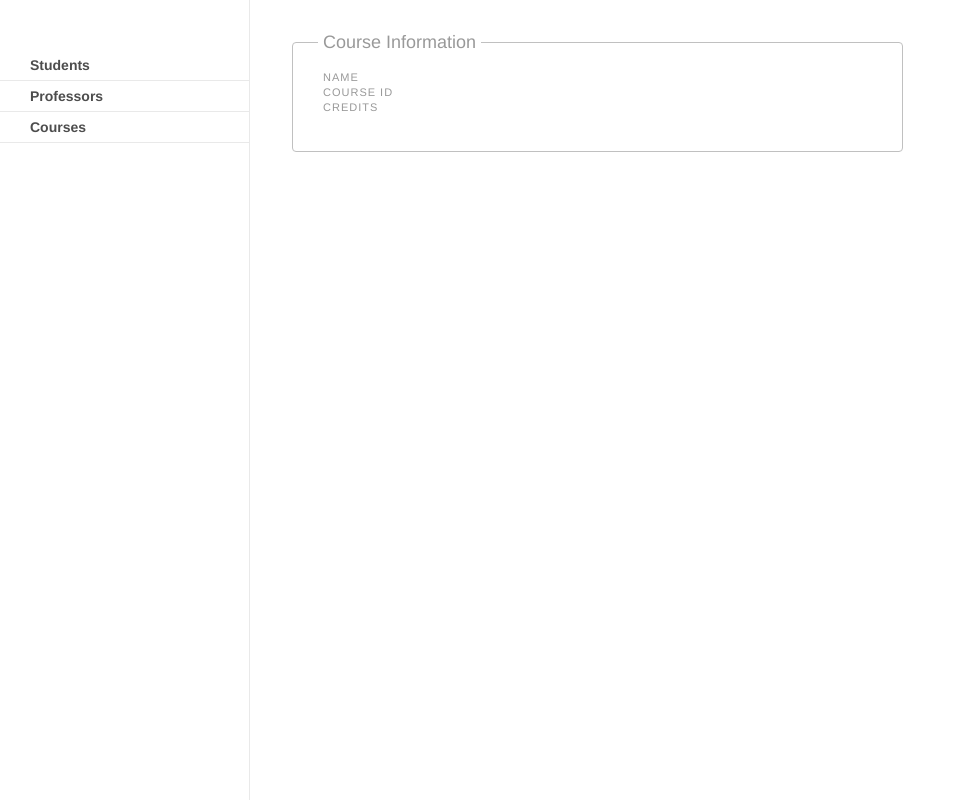
After one commit to scperkins/Gradebook, a Flask app: template templates/course.html in a window 1280 px wide. The commit adds this page. Shown: the whole page, without its empty margins (0-966 px from the left). Run offline with Flask 2, Linux system fonts and the light colour scheme; the template is opened without the code that fills it, so the values that code supplies are empty.

Commit message:
added course listing and added model for assignments

```diff
--- a/app.py
+++ b/app.py
@@ -100,11 +100,12 @@ def get_courses():
 @app.route('/courses/add', methods=['GET', 'POST'])
 def add_course():
     if request.method == 'POST':
+        #import pdb;pdb.set_trace()
         try:
             with database.transaction():
                 course = Course.create(
                         name=request.form['name'],
-                        course_id=request.form['course_id'],
+                        short_course_id=request.form['short_course_id'],
                         credits=request.form['credits']
                 )
             flash('Course successfully added')
@@ -113,5 +114,10 @@ def add_course():
             flash('Something went wrong...')
     return render_template('add_course.html')
 
+@app.route('/courses/<course_id>')
+def course_detail(course_id):
+    course = get_object_or_404(Course, Course.id == course_id)
+    return render_template('course.html', course = course)
+
 if __name__ == "__main__":
     app.run(debug=True)
--- a/templates/add_course.html
+++ b/templates/add_course.html
@@ -8,7 +8,7 @@
 		<label>Course name:</label>
 		<li><input type="text" name="name" required="true"></li>
 		<label>Course ID:</label>
-		<li><input type="text" name="course_id" required="true"></li>
+		<li><input type="text" name="short_course_id" required="true"></li>
 		<label>Credits:</label>
 		<li><input type="number" name="credits" required="true"></li>
 		<li><input class="button-blue" type="submit" value="Add"></li>
--- /dev/null
+++ b/templates/course.html
@@ -0,0 +1,21 @@
+{% extends "layout.html" %}
+
+{% block content %}
+	<div class="grid-4 gutter-20">
+		<div class="span-3">
+			<fieldset class="flakes-information-box">
+				<legend>Course Information</legend>
+					<div class="grid-3">
+						<dl class="span-1">
+							<dt>Name</dt>
+							<dd>{{course.name}}</dd>
+							<dt>Course ID</dt>
+							<dd>{{ course.short_course_id }}</dd>
+							<dt>Credits</dt>
+							<dd>{{ course.credits }}</dd>
+						</dl>
+					</div>
+			</fieldset>
+		</div>
+	</div>
+{% endblock %}
--- a/templates/courses.html
+++ b/templates/courses.html
@@ -12,8 +12,8 @@
 	<tbody>
 		<tr>
 			{% for course in courses %}
-			<td>{{ course.name }}</td>
-			<td>{{ course_id }}</td>
+			<td><a href="{{ url_for('course_detail', course_id=course.id) }}">{{ course.name }}</a></td>
+			<td>{{ course.short_course_id }}</td>
 			<td>{{ course.credits }}</td>
 			{% endfor %}
 		</tr>
```
Also changed, not shown: models.py (+7 -1 lines).
